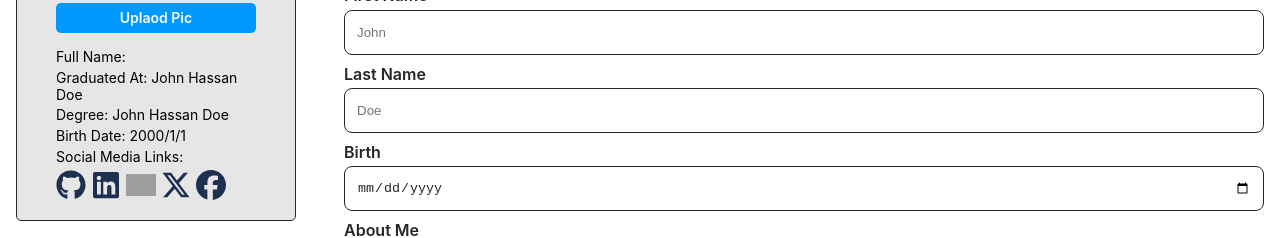
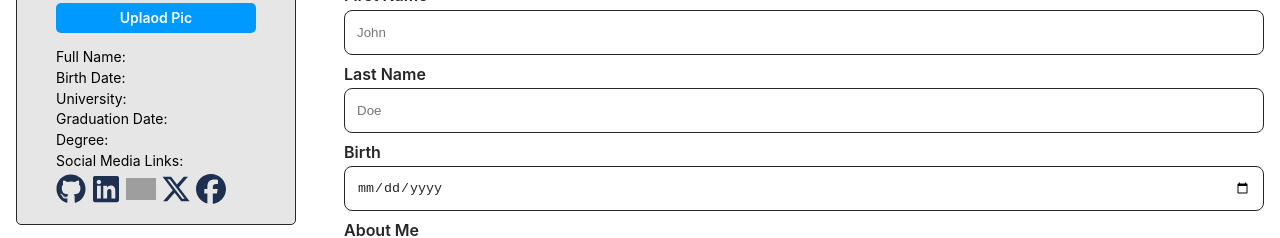
Before and after one commit to AliHakim773/TULP, a React (Vite) app in the folder tulp-frontend/: page /edit-profile in a window 1280 px wide. Shown: the part 428-666 px from the top of the page. Built offline with nearby package versions, Linux system fonts and the light colour scheme; no server answers; grey boxes are pictures that could not be loaded.

Commit message:
Frontend: added userInformation to Profile Card

```diff
--- a/tulp-frontend/src/components/ProfileCard/index.jsx
+++ b/tulp-frontend/src/components/ProfileCard/index.jsx
@@ -31,6 +31,7 @@ const ProfileCard = () => {
     }
     upload()
   }, [file])
+
   return (
     <div className='profile-card'>
       <div className='profile-card-1 flex column center w-100'>
@@ -64,13 +65,20 @@ const ProfileCard = () => {
           <div className='profile-item'>
             Full Name: {userSlice.firstName} {userSlice.lastName}
           </div>
-          <div className='profile-item'>Graduated At: John Hassan Doe</div>
-          <div className='profile-item'>Degree: John Hassan Doe</div>
-          <div className='profile-item'>Birth Date: 2000/1/1</div>
+          <div className='profile-item'>Birth Date: {userSlice.birth}</div>
+          <div className='profile-item'>
+            University: {userSlice.education.university}
+          </div>
+          <div className='profile-item'>
+            Graduation Date: {userSlice.education.dateOfGraduation}
+          </div>
+          <div className='profile-item'>
+            Degree: {userSlice.education.degree}
+          </div>
           <div className='profile-social-media-links'>
             Social Media Links:
             <div className='profile-links flex row'>
-              <Link className='sml-icon'>
+              <Link to={userSlice.socialMedialLinks} className='sml-icon'>
                 <img src={github} alt='github' />
               </Link>
               <Link className='sml-icon'>
```
